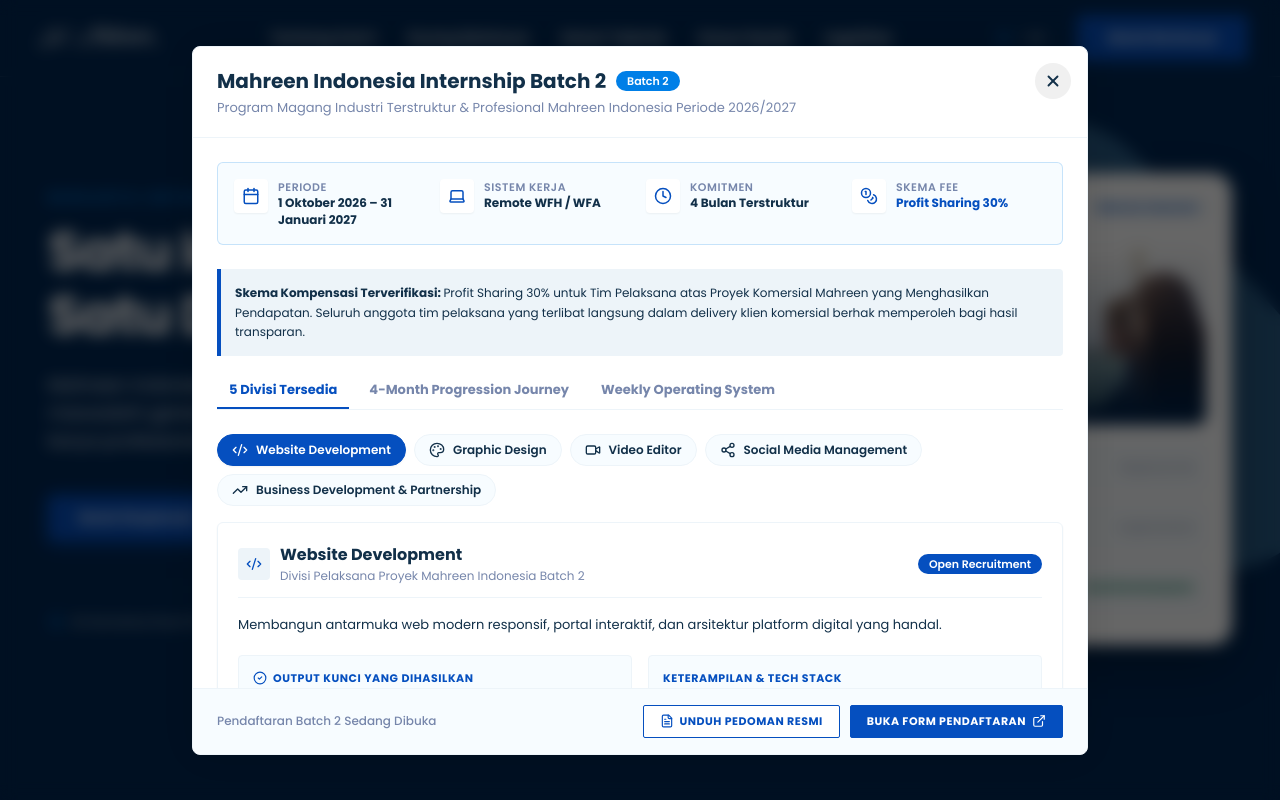
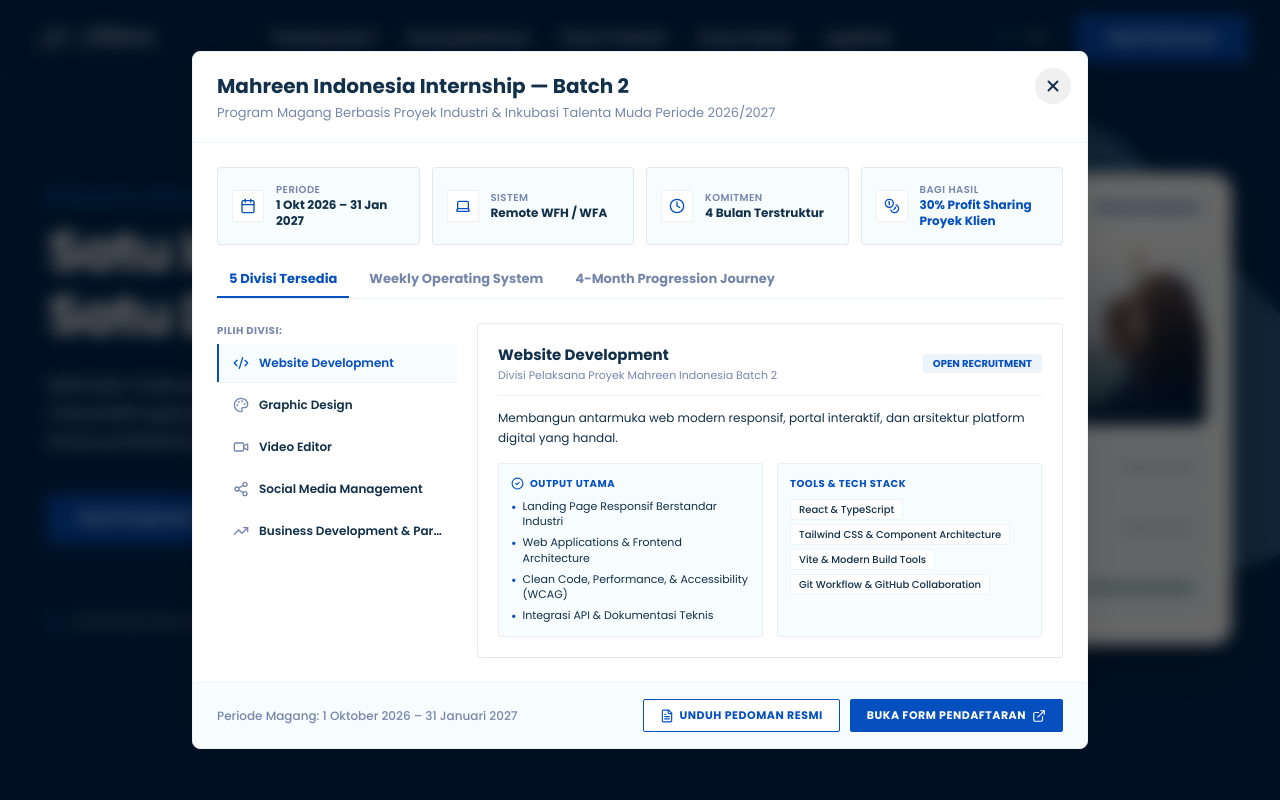
Before and after one commit to ghazyAlghifari508/mahreen-indonesia, a React (Vite) app: page / in a window 1280 px wide. Both pictures are taken after a click on the button "Mulai Berkarya". Shown: the top 800 px of the page. Built offline with nearby package versions, Linux system fonts and the light colour scheme.

Commit message:
refactor: redesign Batch2DetailModal with clean Midtrans horizontal calendar, split division selector, and clean metrics

```diff
--- a/src/components/modals/Batch2DetailModal.tsx
+++ b/src/components/modals/Batch2DetailModal.tsx
@@ -7,16 +7,15 @@
   CheckCircle2,
   ExternalLink,
   FileText,
-  Layers,
   Code2,
   Palette,
   Video,
   Share2,
   TrendingUp,
+  Layers,
 } from 'lucide-react';
 import { Modal } from '../ui/Modal';
 import { Button } from '../ui/Button';
-import { Badge } from '../ui/Badge';
 import { BATCH2_DETAILS } from '../../data/mahreenData';
 
 export interface Batch2DetailModalProps {
@@ -30,7 +29,7 @@
   onClose,
   defaultDivisionId = 'web-dev',
 }) => {
-  const [activeTab, setActiveTab] = useState<'divisions' | 'journey' | 'schedule'>('divisions');
+  const [activeTab, setActiveTab] = useState<'divisions' | 'schedule' | 'journey'>('divisions');
   const [selectedDivId, setSelectedDivId] = useState<string>(defaultDivisionId);
 
   const selectedDivision =
@@ -55,9 +54,9 @@
 
   const footerActions = (
     <div className="flex flex-col sm:flex-row items-center justify-between w-full gap-3">
-      <div className="flex items-center gap-2 text-[12px] text-[#7686AB]">
-        <span className="font-medium">Pendaftaran Batch 2 Sedang Dibuka</span>
-      </div>
+      <span className="text-[12px] font-medium text-[#7686AB]">
+        Periode Magang: 1 Oktober 2026 – 31 Januari 2027
+      </span>
       <div className="flex flex-wrap items-center gap-2.5 w-full sm:w-auto justify-end">
         <Button
           variant="outline"
@@ -66,6 +65,7 @@
           target="_blank"
           icon={<FileText size={14} />}
           iconPosition="left"
+          className="rounded-[2px]"
         >
           Unduh Pedoman Resmi
         </Button>
@@ -76,6 +76,7 @@
           target="_blank"
           icon={<ExternalLink size={14} />}
           iconPosition="right"
+          className="rounded-[2px]"
         >
           Buka Form Pendaftaran
         </Button>
@@ -88,41 +89,34 @@
       isOpen={isOpen}
       onClose={onClose}
       maxWidth="4xl"
-      title={
-        <div className="flex flex-wrap items-center gap-2.5">
-          <span>{BATCH2_DETAILS.title}</span>
-          <Badge variant="azure" size="sm">
-            Batch 2
-          </Badge>
-        </div>
-      }
-      subtitle="Program Magang Industri Terstruktur & Profesional Mahreen Indonesia Periode 2026/2027"
+      title="Mahreen Indonesia Internship — Batch 2"
+      subtitle="Program Magang Berbasis Proyek Industri & Inkubasi Talenta Muda Periode 2026/2027"
       footer={footerActions}
     >
       <div className="space-y-6">
-        {/* Core Specs Bar */}
-        <div className="grid grid-cols-2 md:grid-cols-4 gap-3 bg-[#F7FCFF] border border-[#007FE7]/20 p-4 rounded-[6px]">
-          <div className="flex items-start gap-2.5">
-            <div className="p-2 rounded bg-white text-[#054FBF] shadow-xs shrink-0">
-              <Calendar size={18} />
+        {/* 1. 4 Metric Cards in Ice Tint (#F7FCFF) with Hairline Border */}
+        <div className="grid grid-cols-2 md:grid-cols-4 gap-3">
+          <div className="bg-[#F7FCFF] border border-[#BBBBBB]/30 p-3.5 rounded-[4px] flex items-center gap-3">
+            <div className="w-8 h-8 rounded-[2px] bg-white border border-[#BBBBBB]/20 text-[#054FBF] flex items-center justify-center shrink-0">
+              <Calendar size={16} />
             </div>
             <div>
-              <p className="text-[11px] font-semibold text-[#7686AB] uppercase tracking-wider">
+              <p className="text-[10px] font-semibold text-[#7686AB] uppercase tracking-wider">
                 Periode
               </p>
               <p className="text-[12px] font-bold text-[#123049] leading-snug">
-                {BATCH2_DETAILS.period}
+                1 Okt 2026 – 31 Jan 2027
               </p>
             </div>
           </div>
 
-          <div className="flex items-start gap-2.5">
-            <div className="p-2 rounded bg-white text-[#054FBF] shadow-xs shrink-0">
-              <Laptop size={18} />
+          <div className="bg-[#F7FCFF] border border-[#BBBBBB]/30 p-3.5 rounded-[4px] flex items-center gap-3">
+            <div className="w-8 h-8 rounded-[2px] bg-white border border-[#BBBBBB]/20 text-[#054FBF] flex items-center justify-center shrink-0">
+              <Laptop size={16} />
             </div>
             <div>
-              <p className="text-[11px] font-semibold text-[#7686AB] uppercase tracking-wider">
-                Sistem Kerja
+              <p className="text-[10px] font-semibold text-[#7686AB] uppercase tracking-wider">
+                Sistem
               </p>
               <p className="text-[12px] font-bold text-[#123049] leading-snug">
                 Remote WFH / WFA
@@ -130,12 +124,12 @@
             </div>
           </div>
 
-          <div className="flex items-start gap-2.5">
-            <div className="p-2 rounded bg-white text-[#054FBF] shadow-xs shrink-0">
-              <Clock size={18} />
+          <div className="bg-[#F7FCFF] border border-[#BBBBBB]/30 p-3.5 rounded-[4px] flex items-center gap-3">
+            <div className="w-8 h-8 rounded-[2px] bg-white border border-[#BBBBBB]/20 text-[#054FBF] flex items-center justify-center shrink-0">
+              <Clock size={16} />
             </div>
             <div>
-              <p className="text-[11px] font-semibold text-[#7686AB] uppercase tracking-wider">
+              <p className="text-[10px] font-semibold text-[#7686AB] uppercase tracking-wider">
                 Komitmen
               </p>
               <p className="text-[12px] font-bold text-[#123049] leading-snug">
@@ -144,36 +138,27 @@
             </div>
           </div>
 
-          <div className="flex items-start gap-2.5">
-            <div className="p-2 rounded bg-white text-[#054FBF] shadow-xs shrink-0">
-              <Coins size={18} />
+          <div className="bg-[#F7FCFF] border border-[#BBBBBB]/30 p-3.5 rounded-[4px] flex items-center gap-3">
+            <div className="w-8 h-8 rounded-[2px] bg-white border border-[#BBBBBB]/20 text-[#054FBF] flex items-center justify-center shrink-0">
+              <Coins size={16} />
             </div>
             <div>
-              <p className="text-[11px] font-semibold text-[#7686AB] uppercase tracking-wider">
-                Skema Fee
+              <p className="text-[10px] font-semibold text-[#7686AB] uppercase tracking-wider">
+                Bagi Hasil
               </p>
               <p className="text-[12px] font-bold text-[#054FBF] leading-snug">
-                Profit Sharing 30%
+                30% Profit Sharing Proyek Klien
               </p>
             </div>
           </div>
         </div>
 
-        {/* Verified Fee Scheme Callout */}
-        <div className="bg-[#EDF4F9] border-l-4 border-[#054FBF] p-3.5 rounded-r-[4px]">
-          <div className="text-[12px] text-[#123049] leading-relaxed">
-            <span className="font-bold">Skema Kompensasi Terverifikasi: </span>
-            {BATCH2_DETAILS.feeScheme}. Seluruh anggota tim pelaksana yang terlibat langsung
-            dalam delivery klien komersial berhak memperoleh bagi hasil transparan.
-          </div>
-        </div>
-
-        {/* Tab Controls */}
+        {/* 2. Midtrans Clean Tab Navigation */}
         <div className="border-b border-[#EDF4F9] flex gap-2">
           <button
             type="button"
             onClick={() => setActiveTab('divisions')}
-            className={`pb-2.5 px-3 text-[13px] font-bold transition-all relative cursor-pointer ${
+            className={`pb-2.5 px-3 text-[13px] font-bold transition-all relative cursor-pointer font-poppins ${
               activeTab === 'divisions'
                 ? 'text-[#054FBF]'
                 : 'text-[#7686AB] hover:text-[#123049]'
@@ -187,8 +172,23 @@
 
           <button
             type="button"
+            onClick={() => setActiveTab('schedule')}
+            className={`pb-2.5 px-3 text-[13px] font-bold transition-all relative cursor-pointer font-poppins ${
+              activeTab === 'schedule'
+                ? 'text-[#054FBF]'
+                : 'text-[#7686AB] hover:text-[#123049]'
+            }`}
+          >
+            Weekly Operating System
+            {activeTab === 'schedule' && (
+              <span className="absolute bottom-0 left-0 right-0 h-[2px] bg-[#054FBF]" />
+            )}
+          </button>
+
+          <button
+            type="button"
             onClick={() => setActiveTab('journey')}
-            className={`pb-2.5 px-3 text-[13px] font-bold transition-all relative cursor-pointer ${
+            className={`pb-2.5 px-3 text-[13px] font-bold transition-all relative cursor-pointer font-poppins ${
               activeTab === 'journey'
                 ? 'text-[#054FBF]'
                 : 'text-[#7686AB] hover:text-[#123049]'
@@ -199,28 +199,16 @@
               <span className="absolute bottom-0 left-0 right-0 h-[2px] bg-[#054FBF]" />
             )}
           </button>
-
-          <button
-            type="button"
-            onClick={() => setActiveTab('schedule')}
-            className={`pb-2.5 px-3 text-[13px] font-bold transition-all relative cursor-pointer ${
-              activeTab === 'schedule'
-                ? 'text-[#054FBF]'
-                : 'text-[#7686AB] hover:text-[#123049]'
-            }`}
-          >
-            Weekly Operating System
-            {activeTab === 'schedule' && (
-              <span className="absolute bottom-0 left-0 right-0 h-[2px] bg-[#054FBF]" />
-            )}
-          </button>
         </div>
 
-        {/* Tab 1: 5 Divisions */}
+        {/* 3. Tab 1: 5 Divisions (Split Layout: List on Left, Detail Card on Right) */}
         {activeTab === 'divisions' && (
-          <div className="space-y-4">
-            {/* Division Selector Pills */}
-            <div className="flex flex-wrap gap-2">
+          <div className="flex flex-col md:flex-row gap-5 items-start">
+            {/* Left Column: 5 Divisions Vertical Menu */}
+            <div className="w-full md:w-60 shrink-0 space-y-1">
+              <span className="text-[10px] font-bold text-[#7686AB] uppercase tracking-wider block mb-1.5">
+                Pilih Divisi:
+              </span>
               {BATCH2_DETAILS.divisions.map((div) => {
                 const isSelected = div.id === selectedDivId;
                 return (
@@ -228,72 +216,71 @@
                     key={div.id}
                     type="button"
                     onClick={() => setSelectedDivId(div.id)}
-                    className={`inline-flex items-center gap-2 px-3.5 py-1.5 rounded-[17px] text-[12px] font-semibold transition-all cursor-pointer border ${
+                    className={`w-full text-left px-3.5 py-2.5 text-[12px] font-poppins font-semibold transition-all cursor-pointer flex items-center justify-between rounded-r-[2px] ${
                       isSelected
-                        ? 'bg-[#054FBF] text-white border-[#054FBF] shadow-xs'
-                        : 'bg-[#F7FCFF] text-[#123049] border-[#EDF4F9] hover:border-[#007FE7]/30'
+                        ? 'bg-[#F7FCFF] text-[#054FBF] border-l-2 border-[#054FBF] font-bold shadow-2xs'
+                        : 'text-[#123049] hover:bg-[#F7FCFF] border-l-2 border-transparent'
                     }`}
                   >
+                    <div className="flex items-center gap-2.5 truncate">
+                      <span className={isSelected ? 'text-[#054FBF]' : 'text-[#7686AB]'}>
                         {getDivisionIcon(div.id)}
-                    <span>{div.name}</span>
+                      </span>
+                      <span className="truncate">{div.name}</span>
+                    </div>
                   </button>
                 );
               })}
             </div>
 
-            {/* Selected Division Card */}
+            {/* Right Column: Selected Division Detail */}
             {selectedDivision && (
-              <div className="bg-white border border-[#EDF4F9] rounded-[6px] p-5 shadow-xs">
-                <div className="flex flex-wrap items-center justify-between gap-2 border-b border-[#EDF4F9] pb-3 mb-4">
-                  <div className="flex items-center gap-2.5">
-                    <div className="p-2 rounded bg-[#EDF4F9] text-[#054FBF]">
-                      {getDivisionIcon(selectedDivision.id)}
-                    </div>
+              <div className="flex-1 w-full bg-[#FFFFFF] border border-[#BBBBBB]/30 rounded-[4px] p-5">
+                <div className="flex items-center justify-between pb-3 border-b border-[#EDF4F9] mb-3">
                   <div>
-                      <h3 className="font-poppins font-bold text-[16px] text-[#123049]">
+                    <h4 className="font-poppins font-bold text-[15px] text-[#123049]">
                       {selectedDivision.name}
-                      </h3>
-                      <p className="text-[12px] text-[#7686AB]">
+                    </h4>
+                    <p className="text-[11px] text-[#7686AB]">
                       Divisi Pelaksana Proyek Mahreen Indonesia Batch 2
                     </p>
                   </div>
-                  </div>
-                  <Badge variant="cobalt" size="sm">
+                  <span className="text-[10px] font-bold text-[#054FBF] bg-[#EDF4F9] px-2.5 py-0.5 rounded-[2px] uppercase">
                     Open Recruitment
-                  </Badge>
+                  </span>
                 </div>
 
-                <p className="text-[13px] leading-relaxed text-[#123049] mb-5">
+                <p className="text-[12px] leading-relaxed text-[#123049] mb-4">
                   {selectedDivision.description}
                 </p>
 
-                <div className="grid md:grid-cols-2 gap-4">
-                  <div className="bg-[#F7FCFF] p-3.5 rounded-[4px] border border-[#EDF4F9]">
-                    <h4 className="text-[11px] font-bold text-[#054FBF] uppercase tracking-wider mb-2.5 flex items-center gap-1.5">
-                      <CheckCircle2 size={14} /> Output Kunci yang Dihasilkan
-                    </h4>
+                <div className="grid sm:grid-cols-2 gap-3.5">
+                  <div className="bg-[#F7FCFF] p-3 rounded-[2px] border border-[#BBBBBB]/20">
+                    <h5 className="text-[10px] font-bold text-[#054FBF] uppercase tracking-wider mb-2 flex items-center gap-1.5">
+                      <CheckCircle2 size={13} /> Output Utama
+                    </h5>
                     <ul className="space-y-1.5">
                       {selectedDivision.keyOutputs.map((output, idx) => (
-                        <li
-                          key={idx}
-                          className="text-[12px] text-[#123049] flex items-start gap-2"
-                        >
-                          <span className="text-[#054FBF] font-bold">•</span>
-                          <span>{output}</span>
+                        <li key={idx} className="text-[11px] text-[#123049] flex items-start gap-1.5">
+                          <span className="text-[#054FBF] font-bold shrink-0">•</span>
+                          <span className="leading-snug">{output}</span>
                         </li>
                       ))}
                     </ul>
                   </div>
 
-                  <div className="bg-[#F7FCFF] p-3.5 rounded-[4px] border border-[#EDF4F9]">
-                    <h4 className="text-[11px] font-bold text-[#054FBF] uppercase tracking-wider mb-2.5">
-                      Keterampilan &amp; Tech Stack
-                    </h4>
-                    <div className="flex flex-wrap gap-1.5">
+                  <div className="bg-[#F7FCFF] p-3 rounded-[2px] border border-[#BBBBBB]/20">
+                    <h5 className="text-[10px] font-bold text-[#054FBF] uppercase tracking-wider mb-2">
+                      Tools &amp; Tech Stack
+                    </h5>
+                    <div className="flex flex-wrap gap-1">
                       {selectedDivision.skillsGained.map((skill, idx) => (
-                        <Badge key={idx} variant="slate" size="sm">
+                        <span
+                          key={idx}
+                          className="text-[10px] font-medium bg-white text-[#123049] px-2 py-0.5 rounded-[2px] border border-[#EDF4F9]"
+                        >
                           {skill}
-                        </Badge>
+                        </span>
                       ))}
                     </div>
                   </div>
@@ -303,83 +290,72 @@
           </div>
         )}
 
-        {/* Tab 2: 4-Month Progression Journey */}
-        {activeTab === 'journey' && (
-          <div className="space-y-4">
-            <p className="text-[13px] text-[#7686AB]">
-              Kurikulum magang berbasis akselerasi 4 bulan: Dari adaptasi budaya kerja hingga dampak
-              dan portofolio terverifikasi.
+        {/* 4. Tab 2: Weekly Operating System (Horizontal 5-Day Calendar Grid in Cool Mist #EDF4F9) */}
+        {activeTab === 'schedule' && (
+          <div>
+            <p className="text-[12px] text-[#7686AB] mb-3">
+              Ritme mingguan terstruktur (Senin – Jumat) memastikan setiap peserta memiliki arah kerja terarah dan waktu mandiri yang terukur:
             </p>
 
-            <div className="grid sm:grid-cols-2 gap-3.5">
-              {BATCH2_DETAILS.journeyPhases.map((month) => {
-                const phaseBadges: Record<string, 'slate' | 'azure' | 'cobalt' | 'ice'> = {
-                  ADAPT: 'slate',
-                  CREATE: 'azure',
-                  DELIVER: 'cobalt',
-                  IMPACT: 'azure',
-                };
+            <div className="grid grid-cols-1 sm:grid-cols-2 lg:grid-cols-5 gap-2.5">
+              {BATCH2_DETAILS.weeklyOperatingSystem.map((item, idx) => (
+                <div
+                  key={idx}
+                  className="bg-[#EDF4F9] border border-white/60 p-3.5 rounded-[4px] flex flex-col justify-between"
+                >
+                  <div>
+                    <span className="text-[11px] font-bold uppercase text-[#054FBF] font-poppins block mb-1">
+                      {item.day}
+                    </span>
+                    <h5 className="text-[13px] font-semibold text-[#123049] font-poppins mb-1.5 leading-snug">
+                      {item.phase}
+                    </h5>
+                    <p className="text-[11px] text-[#7686AB] leading-relaxed">
+                      {item.description}
+                    </p>
+                  </div>
+                </div>
+              ))}
+            </div>
+          </div>
+        )}
 
-                return (
+        {/* 5. Tab 3: 4-Month Progression Journey */}
+        {activeTab === 'journey' && (
+          <div>
+            <p className="text-[12px] text-[#7686AB] mb-3">
+              Kurikulum bertahap 4 bulan untuk mengakselerasi kompetensi talenta muda hingga menghasilkan portofolio nyata:
+            </p>
+
+            <div className="grid grid-cols-1 sm:grid-cols-2 lg:grid-cols-4 gap-3">
+              {BATCH2_DETAILS.journeyPhases.map((month) => (
                 <div
                   key={month.monthNumber}
-                    className="p-4 bg-white border border-[#EDF4F9] rounded-[6px] shadow-xs flex flex-col justify-between"
+                  className="bg-[#F7FCFF] border border-[#BBBBBB]/20 p-3.5 rounded-[4px] flex flex-col justify-between"
                 >
                   <div>
-                      <div className="flex items-center justify-between mb-2">
-                        <span className="text-[11px] font-bold text-[#7686AB] uppercase tracking-wider">
+                    <div className="flex items-center justify-between mb-1.5">
+                      <span className="text-[10px] font-bold text-[#7686AB] uppercase tracking-wider">
                         Bulan {month.monthNumber} • {month.monthName}
                       </span>
-                        <Badge variant={phaseBadges[month.phase] || 'ice'} size="sm">
-                          Fase {month.phase}
-                        </Badge>
+                      <span className="text-[10px] font-bold text-[#054FBF] bg-white px-2 py-0.5 rounded-[2px] border border-[#054FBF]/20 uppercase">
+                        {month.phase}
+                      </span>
                     </div>
 
-                      <h4 className="font-poppins font-bold text-[14px] text-[#123049] mb-1.5">
+                    <h5 className="font-poppins font-bold text-[13px] text-[#123049] mb-1">
                       {month.title}
-                      </h4>
-                      <p className="text-[12px] leading-relaxed text-[#7686AB] mb-3">
+                    </h5>
+                    <p className="text-[11px] leading-relaxed text-[#7686AB] mb-3">
                       {month.focusDescription}
                     </p>
                   </div>
 
-                    <div className="border-t border-[#EDF4F9] pt-2.5 mt-2 bg-[#F7FCFF] -mx-4 -mb-4 p-3 rounded-b-[6px]">
-                      <p className="text-[11px] font-semibold text-[#054FBF]">
+                  <div className="pt-2 border-t border-slate-200/60">
+                    <span className="text-[10px] font-semibold text-[#054FBF] block">
                       Flagship: {month.flagshipProgram}
-                      </p>
-                    </div>
-                  </div>
-                );
-              })}
-            </div>
-          </div>
-        )}
-
-        {/* Tab 3: Weekly Operating System */}
-        {activeTab === 'schedule' && (
-          <div className="space-y-4">
-            <p className="text-[13px] text-[#7686AB]">
-              Ritme operasional mingguan (Senin – Jumat) menjamin koordinasi sinkron dan waktu kerja
-              mandiri yang fleksibel.
-            </p>
-
-            <div className="space-y-2.5">
-              {BATCH2_DETAILS.weeklyOperatingSystem.map((item, idx) => (
-                <div
-                  key={idx}
-                  className="flex flex-col sm:flex-row items-start sm:items-center justify-between p-3.5 bg-white border border-[#EDF4F9] rounded-[4px] gap-2 sm:gap-4 hover:border-[#007FE7]/30 transition-colors"
-                >
-                  <div className="flex items-center gap-3">
-                    <span className="w-16 px-2.5 py-1 text-center bg-[#EDF4F9] text-[#123049] font-poppins font-bold text-[12px] rounded-[2px]">
-                      {item.day}
-                    </span>
-                    <span className="font-poppins font-semibold text-[13px] text-[#123049]">
-                      {item.phase}
                     </span>
                   </div>
-                  <span className="text-[12px] text-[#7686AB] sm:text-right">
-                    {item.description}
-                  </span>
                 </div>
               ))}
             </div>
```
Lines whose indentation alone changed are shown as unchanged.
